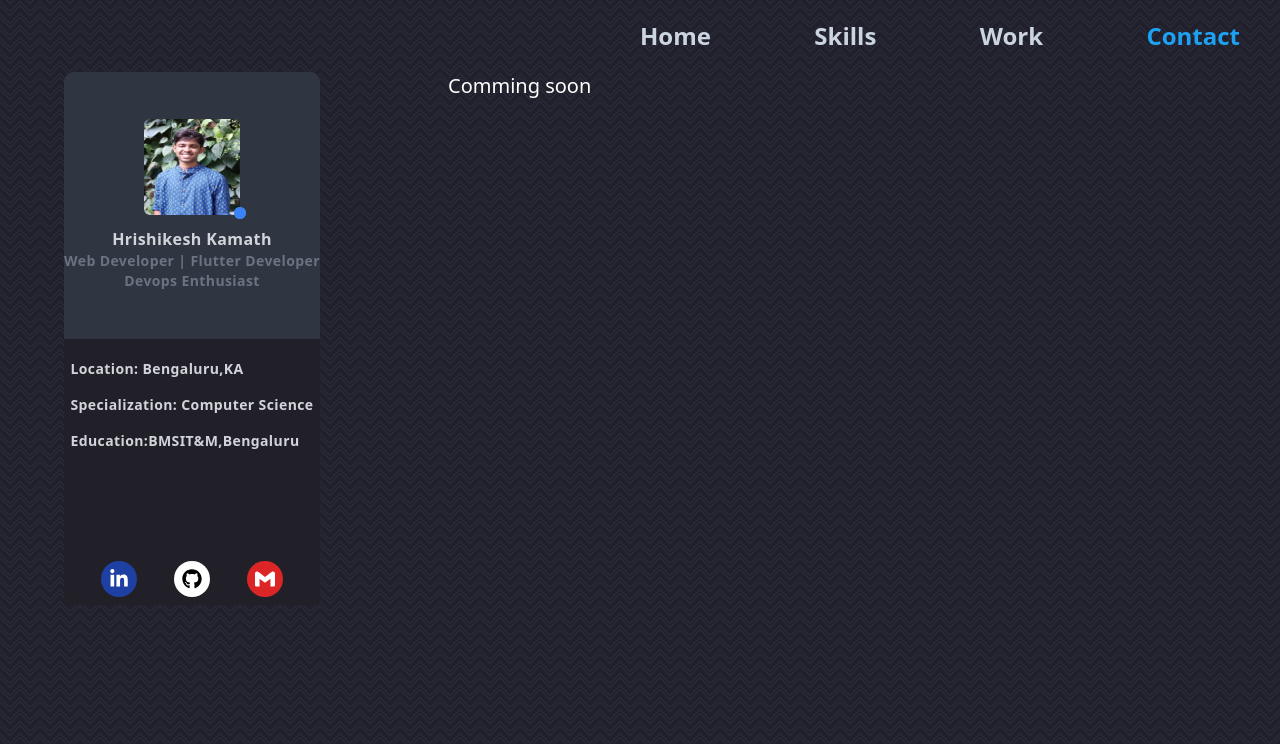
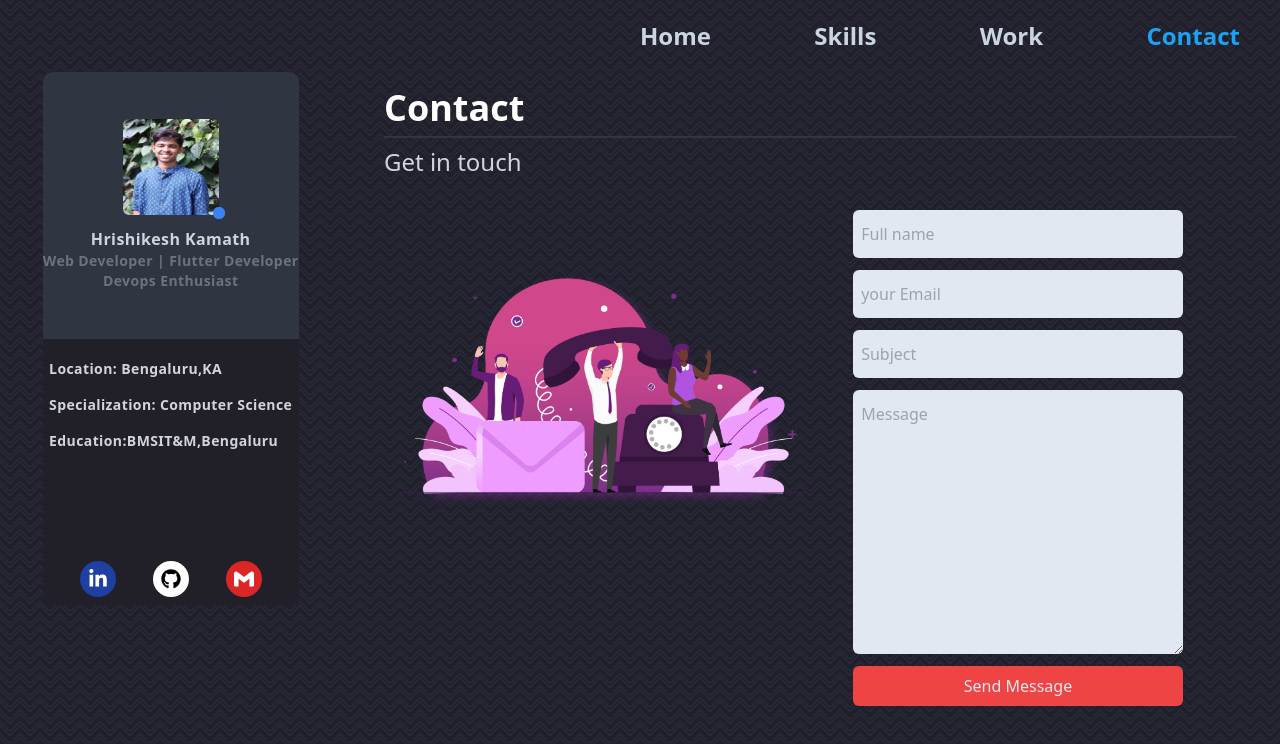
Before and after one commit to hrishi-19/myPortfolio, a React (Create React App) app: page /contact in a window 1280 px wide. Shown: the top 744 px of the page. Built offline with nearby package versions, Linux system fonts and the light colour scheme.

Commit message:
contact component

```diff
--- a/src/components/contact.js
+++ b/src/components/contact.js
@@ -1,9 +1,56 @@
-import React from "react";
+import {React,useState} from "react";
+import coffee from "../static/coffee-break.png"
 
-function Contact(){
-    return(
-        <div className=" home w-3/5 h-5/6 overflow-auto">
-        <h1 className="text-white text-xl">Comming soon</h1>
+function Contact() {
+
+    const[formData,setformData]=useState({
+        name:"",
+        email:"",
+        subject:"",
+        message:""
+    })
+
+    const handleSubmit=async(e)=>{
+        e.preventDefault()
+        setformData({
+            name:"",
+            email:"",
+            subject:"",
+            message:""
+        })
+
+
+    }
+    const handleChange=(e)=>{
+
+
+        setformData({...formData,
+            [e.target.name]:e.target.value})
+
+    }
+    return (
+        <div className=" content sm:w-2/3  sm:max-lg:w-4/5 w-5/6 h-auto overflow-auto font-sans pb-32">
+            <p className="sm:text-4xl text-2xl text-white font-extrabold py-4 relative pseudo-line">Contact</p>
+            <p className="sm:text-2xl text-xl text-gray-300 font-light">Get in touch</p>
+            <div className="w-full sm:h-5/6 h-auto sm:p-3 p-0 flex sm:flex-row flex-col ">
+                <div className="basis-1/2 h-3/4 flex justify-center items-center ">
+                    <img src={coffee} alt="contact" />
+                </div>
+                <div className="basis-1/2 h-full flex justify-center ">
+                    <form className="w-5/6 h-full sm:p-2 p-0 flex flex-col  text-slate-600" onSubmit={handleSubmit}>
+
+
+                        <input type="text" name="name" className="w-full mt-3 py-3 px-2 bg-slate-200  rounded-md outline-3 outline-cyan-600" placeholder="Full name"  onChange={handleChange} value={formData.name}/>
+                        <input type="text" name="email" className="w-full mt-3 py-3 px-2 bg-slate-200  rounded-md outline-3 outline-cyan-600" placeholder="your Email" onChange={handleChange} value={formData.email}/>
+                        <input type="text" name="subject"  className="w-full mt-3 py-3 px-2 bg-slate-200 rounded-md outline-3 outline-cyan-600" placeholder="Subject" onChange={handleChange} value={formData.subject}/>
+                        <textarea name="message" cols="30" rows="10" className="w-full mt-3 py-3 px-2 bg-slate-200  rounded-md outline-3 outline-cyan-600" resize="none" placeholder="Message" onChange={handleChange}  value={formData.message}></textarea>
+                        <button className="w-full mt-3 text-slate-200 bg-red-500 rounded-md py-2 font-strong">Send Message</button>
+
+                    </form>
+                </div>
+
+            </div>
+
         </div>
     )
 }
```
